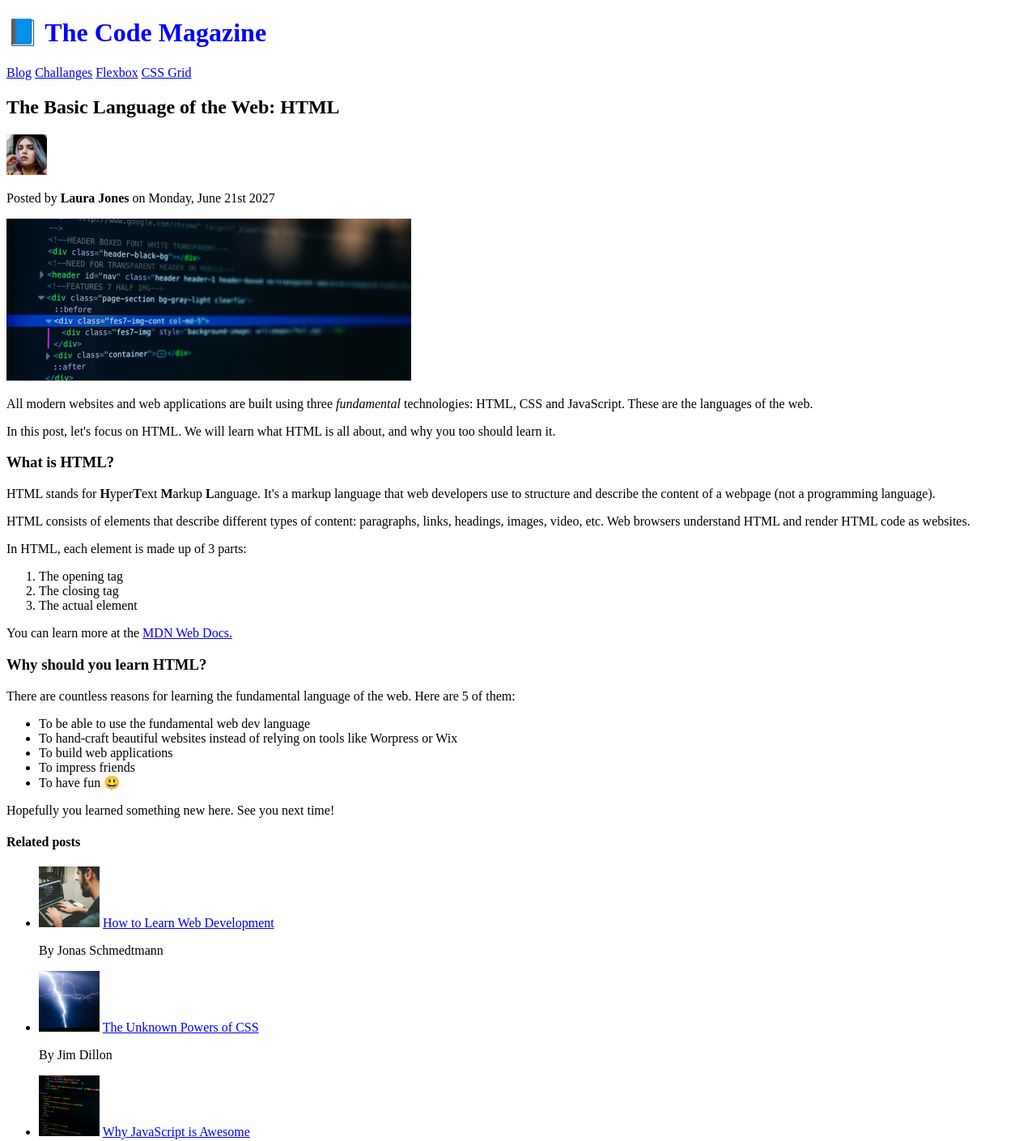
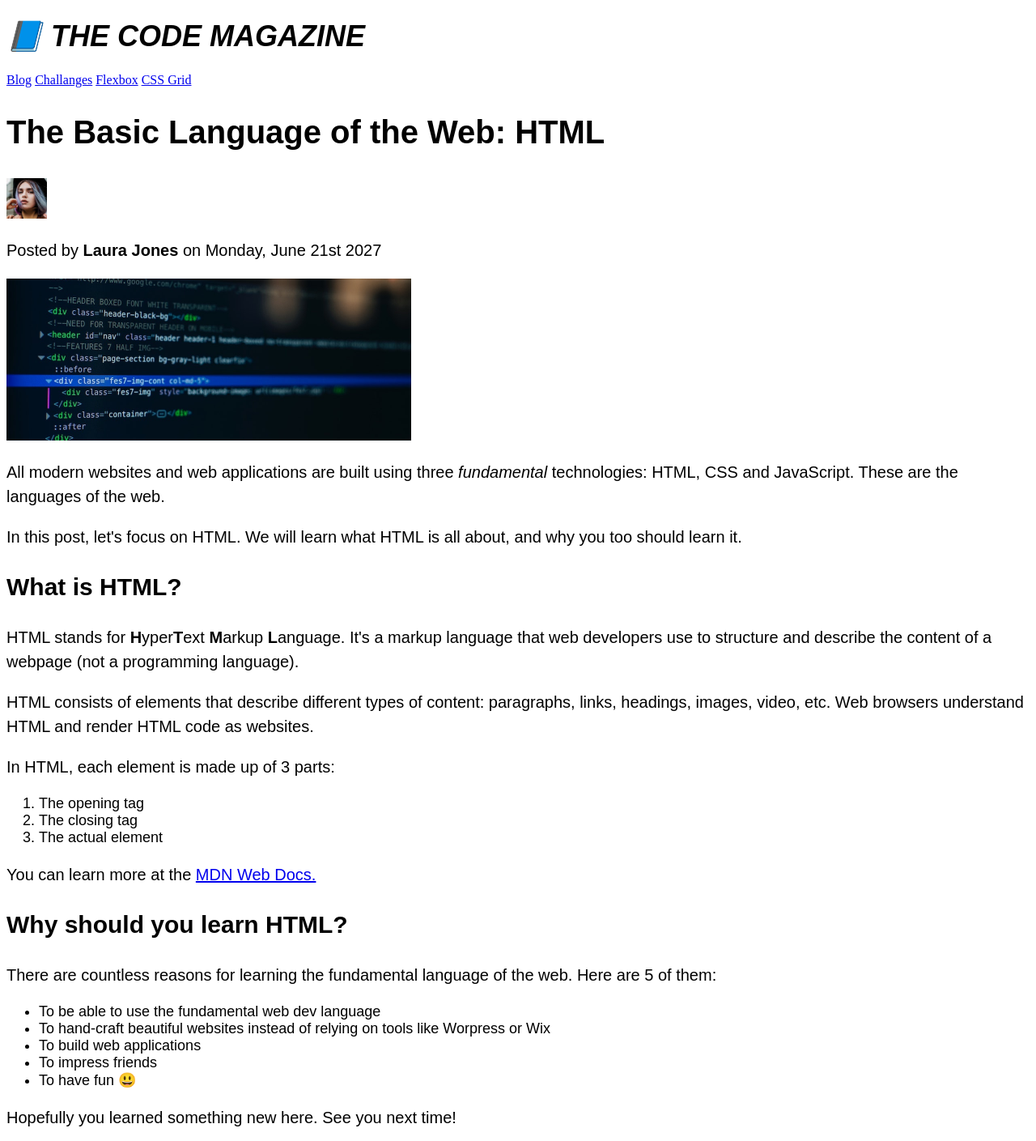
Before and after one commit to Hridoy-31/Build-Responsive-Real-World-Websites-with-HTML-and-CSS, a plain HTML site: page 3. CSS Fundamentals/index.html in a window 1280 px wide. Shown: the top 1409 px of the page at 81% size. Drawn offline with Linux system fonts and the light colour scheme.

Commit message:
Styling text

```diff
--- a/3. CSS Fundamentals/style.css
+++ b/3. CSS Fundamentals/style.css
@@ -1,3 +1,33 @@
 h1 {
-  color: blue;
+  font-size: 36px;
+  font-family: sans-serif;
+  font-style: italic;
+  text-transform: uppercase;
 }
+
+h2 {
+  font-size: 40px;
+  font-family: sans-serif;
+}
+
+h3 {
+  font-size: 30px;
+  font-family: sans-serif;
+}
+
+h4 {
+  font-size: 25px;
+  font-family: sans-serif;
+  text-align: center;
+}
+
+p {
+  font-size: 20px;
+  font-family: sans-serif;
+  line-height: 1.5;
+}
+
+li {
+  font-size: 18px;
+  font-family: sans-serif;
+}
```
